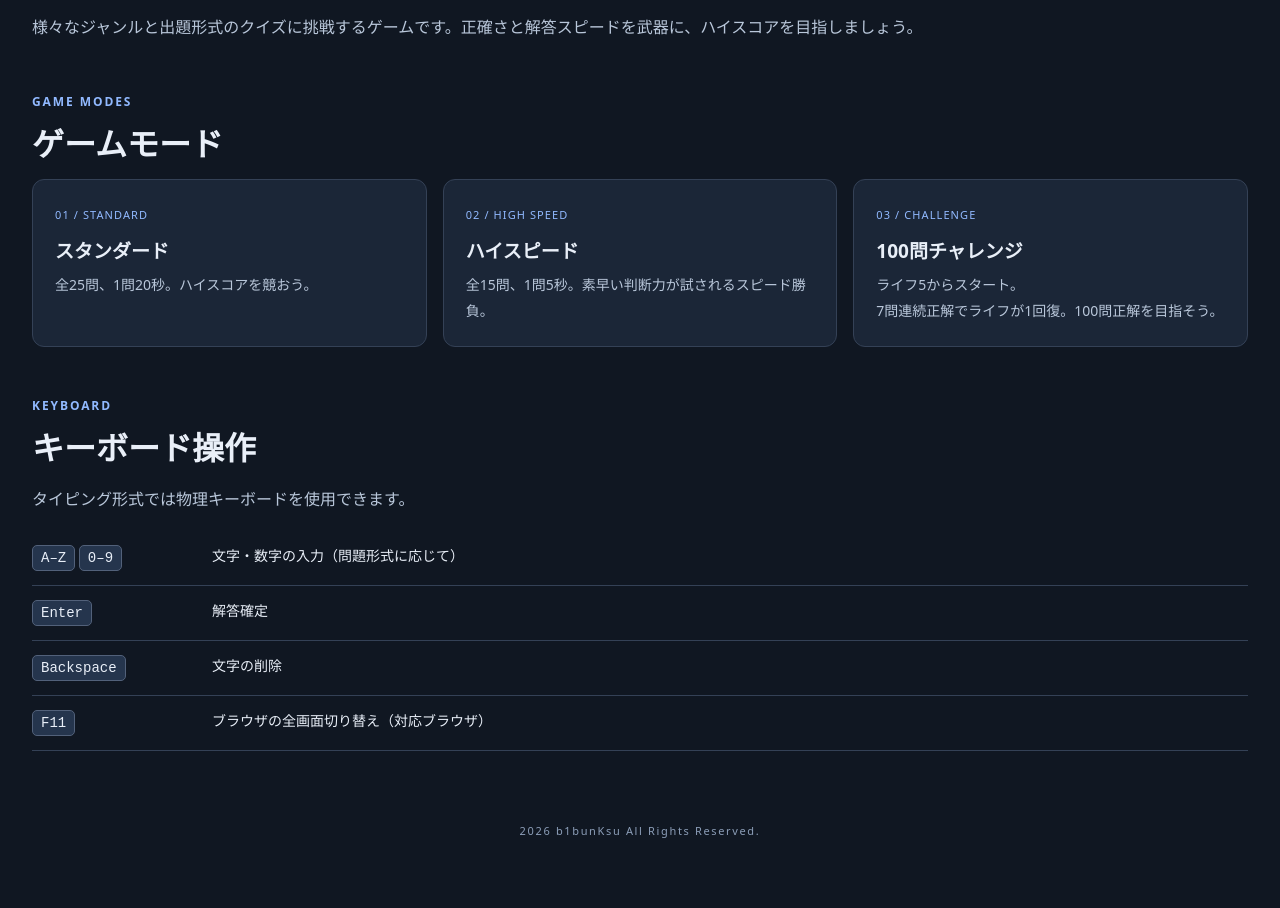
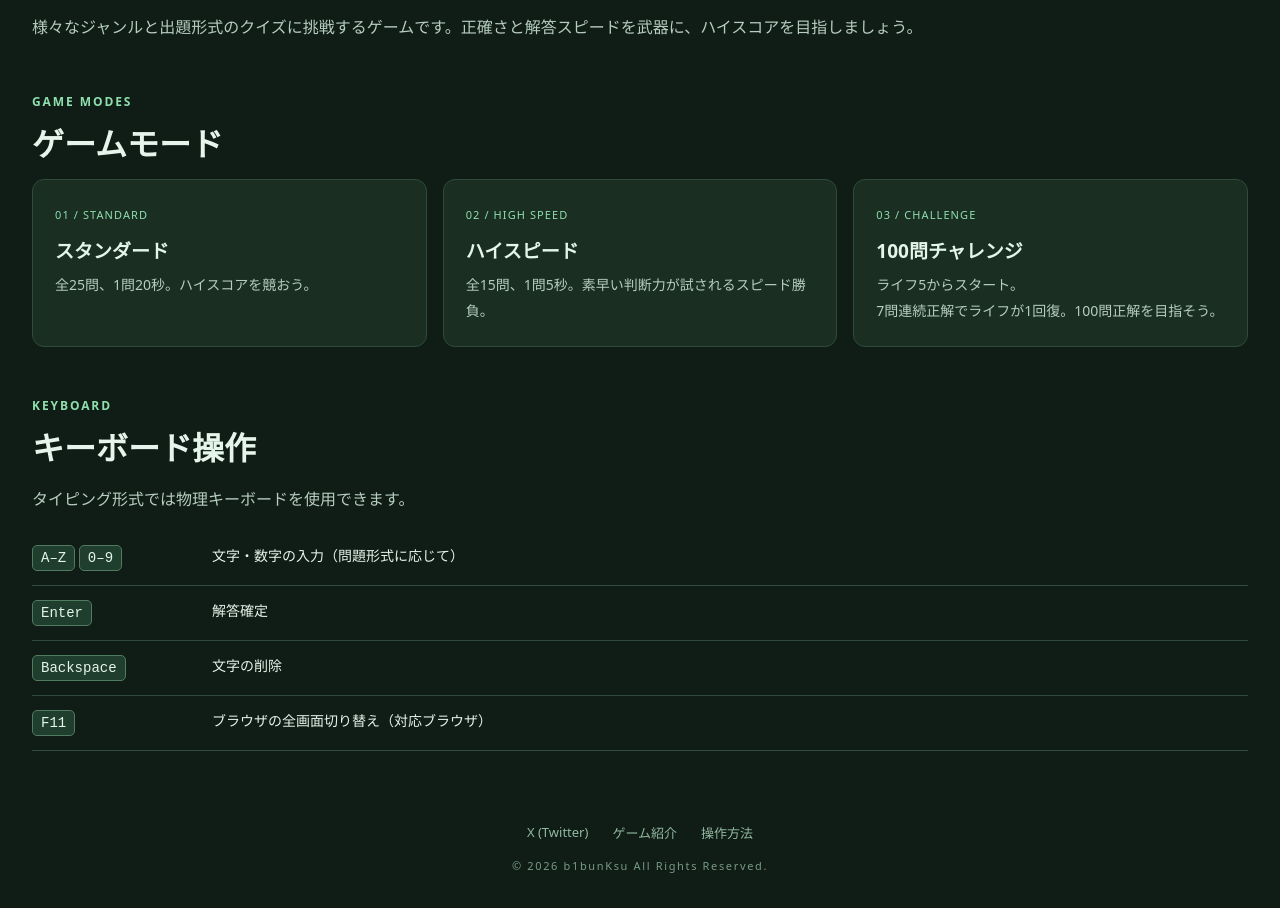
Before and after one commit to b1bunKsu/QuizGame, a plain HTML site: page index.html in a window 1280 px wide. Shown: the part 1007-1915 px from the top of the page. Before the commit the page ends 1869 px from the top, so only its background shows below. Drawn offline with Linux system fonts and the light colour scheme; no server answers; a web font is replaced by a local one.

Commit message:
css調整

```diff
--- a/index.html
+++ b/index.html
@@ -109,7 +109,19 @@
             </dl>
         </section>
     </main>
-    <footer class="portal-footer">2026 b1bunKsu All Rights Reserved.</footer>
+    <footer class="portal-footer">
+
+        <div class="footer-links">
+            <a href="https://x.com/b1bunKsu" target="_blank" rel="noopener noreferrer">X (Twitter)</a>
+
+            <a href="#about">ゲーム紹介</a>
+
+            <a href="#controls">操作方法</a>
+        </div>
+
+        <p>© 2026 b1bunKsu All Rights Reserved.</p>
+
+    </footer>
     <script defer src="js/questions/BaseQuestion.js"></script>
     <script defer src="js/questions/TypingSupport.js"></script>
     <script defer src="js/questions/SharedValidators.js"></script>
--- a/page.css
+++ b/page.css
@@ -1,17 +1,28 @@
 /* 公開ページ専用。ゲーム内のスタイルには干渉しない。 */
-html:has(body.portal-page),
-body.portal-page {
+
+html:has(body.portal-page) {
     height: auto;
     min-height: 100%;
-    overflow: auto;
-    background: #101722;
+    overflow-x: hidden;
+    overflow-y: auto;
+    background: #101c16;
 }
 
 body.portal-page {
-    color: #e9eff8;
+    height: auto;
+    min-height: 100vh;
+    overflow: visible;
+
+    background: #101c16;
+    color: #e5f5eb;
+
     font-family: system-ui, sans-serif;
     font-weight: 400;
 }
+
+/* =========================================================
+   共通レイアウト
+   ========================================================= */
 
 .portal-header,
 .portal-content,
@@ -20,6 +31,10 @@ body.portal-page {
     margin: auto;
     padding-inline: 32px;
 }
+
+/* =========================================================
+   ヘッダー
+   ========================================================= */
 
 .portal-header {
     display: flex;
@@ -41,7 +56,7 @@ body.portal-page {
     display: block;
     font-size: 10px;
     letter-spacing: .16em;
-    color: #a1b3cc;
+    color: #91b9a0;
 }
 
 .portal-mark {
@@ -63,15 +78,19 @@ body.portal-page {
 }
 
 .portal-header a {
-    color: #c6d5eb;
+    color: #b6d9c3;
     text-decoration: none;
     font-size: 14px;
 }
 
 .portal-header a:hover {
-    color: white;
+    color: #ffffff;
     text-decoration: underline;
 }
+
+/* =========================================================
+   ゲーム画面の上下
+   ========================================================= */
 
 .portal-gamebar,
 .portal-gamefoot {
@@ -79,50 +98,75 @@ body.portal-page {
     align-items: center;
     justify-content: space-between;
     gap: 10px;
-    color: #a1b3cc;
+
+    color: #91b9a0;
     font-size: 12px;
     letter-spacing: .06em;
 }
 
 .portal-gamebar {
     padding: 12px 0;
-    border-top: 1px solid #344156;
+    border-top: 1px solid #304b3b;
 }
 
+.portal-gamefoot {
+    padding-block: 12px;
+}
+
+/* =========================================================
+   フルスクリーンボタン
+   ========================================================= */
+
 #fullscreen-toggle {
-    background: #25354d;
-    color: #eef5ff;
-    border: 1px solid #526b8d;
+    background: #203e2d;
+    color: #e5f5eb;
+    border: 1px solid #507b60;
+
     border-radius: 7px;
     padding: 9px 14px;
+
     cursor: pointer;
     font-size: 13px;
 }
 
 #fullscreen-toggle:hover {
-    background: #385174;
+    background: #355c43;
 }
+
+/* =========================================================
+   ゲーム画面
+   ========================================================= */
 
 #game-frame {
     position: relative;
+
     width: 100%;
     max-width: 1280px;
     aspect-ratio: 16/9;
+
     overflow: hidden;
-    background: #080d15;
-    outline: 1px solid #344156;
+
+    background: #09110c;
+    outline: 1px solid #304b3b;
     border-radius: 8px;
 }
+
+/* =========================================================
+   フルスクリーン表示
+   ========================================================= */
 
 #game-frame:fullscreen {
     width: 100%;
     height: 100%;
     max-width: none;
+
     aspect-ratio: auto;
     border-radius: 0;
     outline: none;
 }
 
+html:has(body.portal-fullscreen),
+html:has(#game-frame:fullscreen),
 body.portal-page.portal-fullscreen {
     overflow: hidden;
 }
@@ -130,11 +174,14 @@ body.portal-page.portal-fullscreen {
 .portal-fullscreen #game-frame {
     position: fixed;
     inset: 0;
+
     width: 100%;
     height: 100%;
     max-width: none;
+
     aspect-ratio: auto;
     border-radius: 0;
+
     z-index: 19000;
 }
 
@@ -146,9 +193,9 @@ body.portal-page.portal-fullscreen {
     visibility: hidden;
 }
 
-.portal-gamefoot {
-    padding-block: 12px;
-}
+/* =========================================================
+   ゲーム紹介・各セクション
+   ========================================================= */
 
 .portal-section {
     margin-top: 48px;
@@ -159,20 +206,27 @@ body.portal-page.portal-fullscreen {
 .portal-section h2 {
     margin: 6px 0 14px;
     font-size: clamp(22px, 3vw, 32px);
+    color: #e5f5eb;
 }
 
 .portal-section p {
-    color: #b9c7da;
+    color: #b6cdbf;
     line-height: 1.85;
 }
 
 .portal-section .portal-kicker {
-    color: #91b9ff;
+    color: #8fdfae;
+
     font-size: 12px;
     letter-spacing: .16em;
     font-weight: 700;
+
     margin: 0;
 }
+
+/* =========================================================
+   ゲームモード紹介
+   ========================================================= */
 
 .portal-modes {
     display: grid;
@@ -181,8 +235,9 @@ body.portal-page.portal-fullscreen {
 }
 
 .portal-modes article {
-    background: #1b2637;
-    border: 1px solid #344156;
+    background: #1a2e22;
+    border: 1px solid #304b3b;
+
     border-radius: 12px;
     padding: 22px;
 }
@@ -190,18 +245,23 @@ body.portal-page.portal-fullscreen {
 .portal-mode-num {
     font-size: 11px;
     letter-spacing: .1em;
-    color: #91b9ff;
+    color: #8fdfae;
 }
 
 .portal-modes h3 {
     margin: 12px 0 8px;
     font-size: 19px;
+    color: #e5f5eb;
 }
 
 .portal-modes p {
     margin: 0;
     font-size: 14px;
 }
+
+/* =========================================================
+   操作方法
+   ========================================================= */
 
 .portal-keys {
     display: grid;
@@ -213,29 +273,71 @@ body.portal-page.portal-fullscreen {
 .portal-keys dd {
     margin: 0;
     padding: 14px 0;
-    border-bottom: 1px solid #344156;
+
+    border-bottom: 1px solid #304b3b;
     font-size: 14px;
 }
 
 .portal-keys kbd {
     display: inline-block;
-    background: #25354d;
-    border: 1px solid #52617a;
+
+    background: #203e2d;
+    border: 1px solid #507b60;
+    color: #e5f5eb;
+
     border-radius: 5px;
     padding: 4px 8px;
-    color: #e9eff8;
 }
+
+/* =========================================================
+   フッター
+   ========================================================= */
 
 .portal-footer {
     margin-top: 48px;
     padding-block: 24px;
+
     text-align: center;
-    color: #8c9eb8;
+    color: #789b85;
+
     font-size: 11px;
     letter-spacing: .15em;
 }
 
-@media(max-width:700px) {
+/* =========================================================
+   フッターリンク
+   ========================================================= */
+
+.footer-links {
+    display: flex;
+    justify-content: center;
+    align-items: center;
+    flex-wrap: wrap;
+    gap: 24px;
+
+    margin-bottom: 16px;
+}
+
+.footer-links a {
+    color: #91b9a0;
+    font-size: 13px;
+
+    text-decoration: none;
+    letter-spacing: normal;
+
+    transition: color 0.2s ease;
+}
+
+.footer-links a:hover {
+    color: #ffffff;
+    text-decoration: underline;
+}
+
+/* =========================================================
+   スマートフォン対応
+   ========================================================= */
+
+@media (max-width: 700px) {
 
     .portal-header,
     .portal-content,
@@ -259,28 +361,3 @@ body.portal-page.portal-fullscreen {
         margin-top: 32px;
     }
 }
-
-/* =========================================================
-   通常表示時のスクロールを許可
-   ========================================================= */
-
-html:has(body.portal-page) {
-    height: auto;
-    min-height: 100%;
-    overflow-x: hidden;
-    overflow-y: auto;
-}
-
-body.portal-page {
-    height: auto;
-    min-height: 100vh;
-    overflow: visible;
-}
-
-/* フルスクリーン時のみスクロール禁止 */
-
-html:has(body.portal-fullscreen),
-html:has(#game-frame:fullscreen),
-body.portal-page.portal-fullscreen {
-    overflow: hidden;
-}
```
